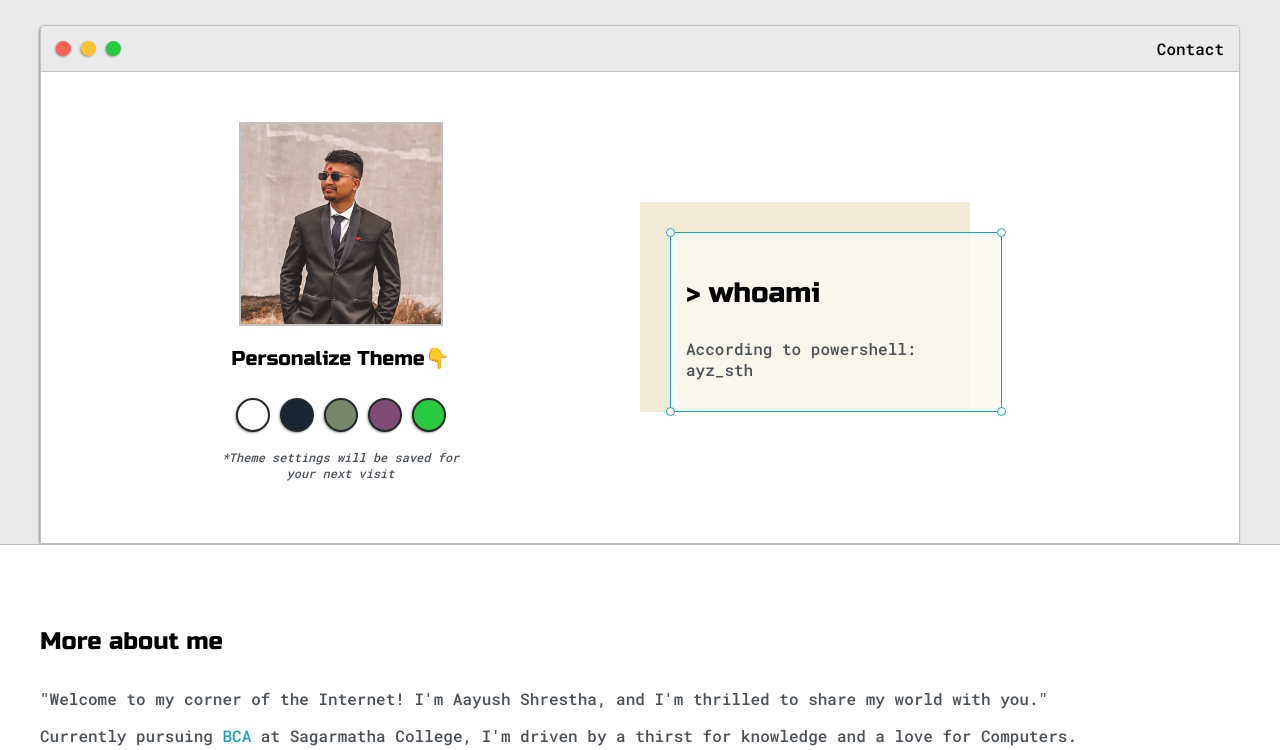
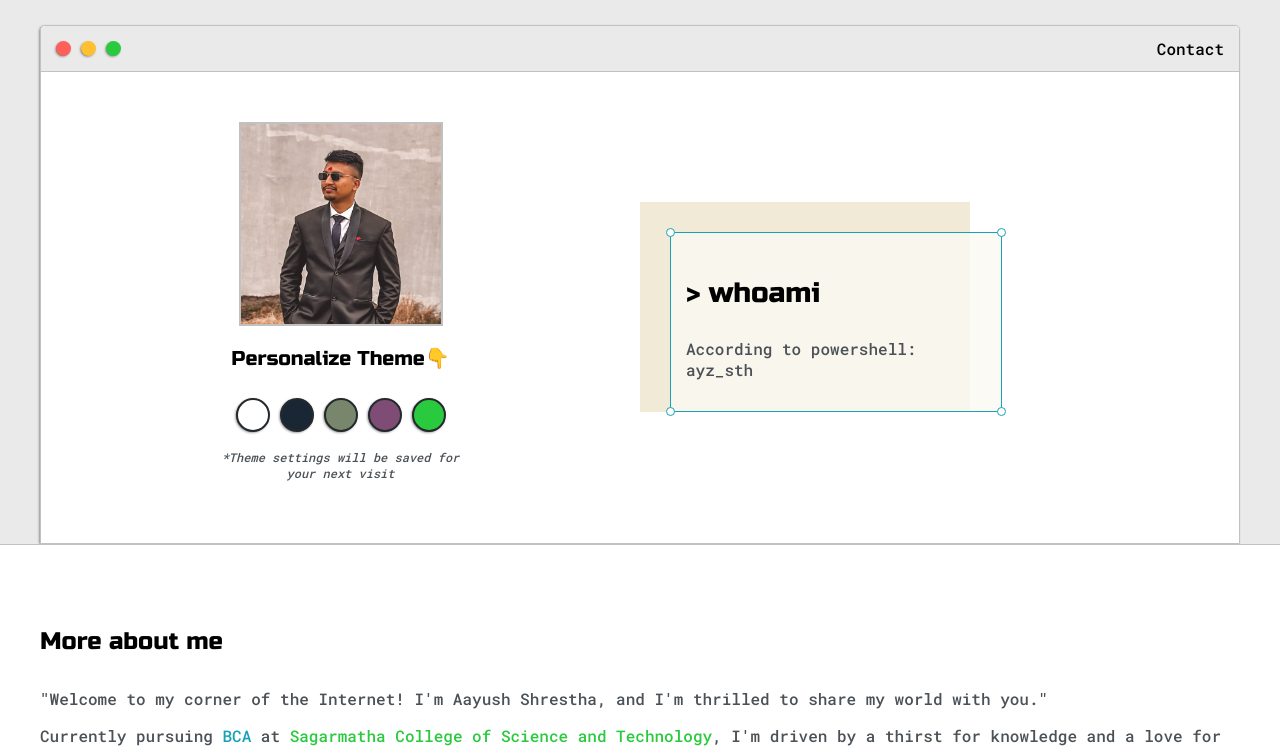
Before and after one commit to AayuStha/Port-Web, a plain HTML site: page index.html in a window 1280 px wide. Shown: the part 136-886 px from the top of the page. Drawn offline with nearby package versions, Linux system fonts and the light colour scheme.

Commit message:
updated college link

```diff
--- a/default.css
+++ b/default.css
@@ -423,3 +423,7 @@ footer {
   width: 100%;
   text-align: end;
 }
+
+#college{
+  color:#2aca3e;
+}
--- a/index.html
+++ b/index.html
@@ -102,7 +102,7 @@
             <p>
               "Welcome to my corner of the Internet! I'm Aayush Shrestha, and I'm thrilled to share my world with you."
             <p>
-              Currently pursuing <a>BCA</a> at Sagarmatha College, I'm driven by a thirst for knowledge and a love for Computers.
+              Currently pursuing <a>BCA</a> at <a href="https://scst.edu.np" id="college">Sagarmatha College of Science and Technology</a>, I'm driven by a thirst for knowledge and a love for Computers.
             </p>
             <p>
               I believe in the power of education to transform lives and shape a better future. Through my studies, I aim to be a <br><a>Front-End Developer</a>.
```
